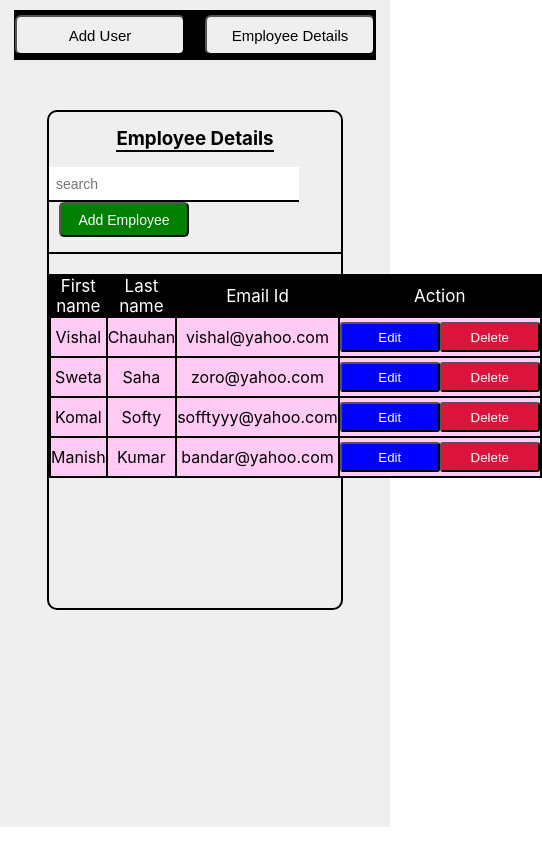
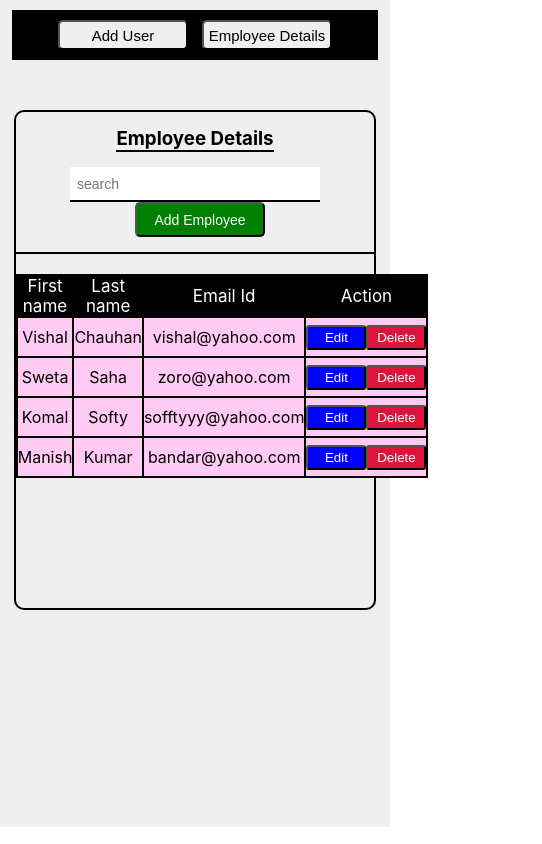
Before and after one commit to vishalam3636/Digikull-All-Assignments, a React (Create React App) app in the folder 07- User Employee (CRUD operation)/: page /details in a window 390 px wide. Shown: the whole page, 542 px wide, since content can reach past the window. Built offline with nearby package versions, Linux system fonts and the light colour scheme.

Commit message:
Add Employee CRUD Operation Completed, added responsiveness here

```diff
--- a/07- User Employee (CRUD operation)/src/components/editUser/editUser.css
+++ b/07- User Employee (CRUD operation)/src/components/editUser/editUser.css
@@ -5,6 +5,7 @@
 }
 
 .userFormContainer {
+  /* background-color: pink; */
   border: 2px solid black;
   width: 70%;
   margin: auto;
@@ -55,3 +56,11 @@
   background-color: white;
   color: #000;
 }
+
+/* MEDIA QUERY RESPONSIVENESS */
+@media only screen and (max-width: 600px) {
+  .userFormContainer {
+    width: 98%;
+    padding: 15px 10px;
+  }
+}
--- a/07- User Employee (CRUD operation)/src/components/employeeDetails/EmployeeDetails.js
+++ b/07- User Employee (CRUD operation)/src/components/employeeDetails/EmployeeDetails.js
@@ -56,7 +56,7 @@ function EmployeeDetails(props) {
                   <tr key={key}>
                     <td>{item.firstName}</td>
                     <td>{item.lastName}</td>
-                    <td>{item.email}</td>
+                    <td className="emailColumn">{item.email}</td>
                     <td>
                       <div className="buttonContainer">
                         <Link to={`/userDetailEdit/${key}`}>
--- a/07- User Employee (CRUD operation)/src/components/employeeDetails/employeeDetails.css
+++ b/07- User Employee (CRUD operation)/src/components/employeeDetails/employeeDetails.css
@@ -39,6 +39,10 @@
 
 .employeeDetailsContainer .top .searchFieldContainer {
   /* background-color: bisque; */
+  display: flex;
+  flex-wrap: wrap;
+  justify-content: center;
+  align-items: center;
 }
 
 .employeeDetailsContainer .top .searchFieldContainer input {
@@ -139,3 +143,31 @@
   border: 2px solid crimson;
   color: #000;
 }
+
+.table tr .emailColumn {
+  text-align: center;
+  overflow: hidden;
+}
+
+/* MEDIA QUERY ADDING RESPONSIVENESS */
+@media only screen and (max-width: 600px) {
+  .employeeDetailsContainer {
+    /* background-color: aqua;
+    background-color: rgb(193, 241, 241); */
+    width: 98%;
+    min-height: 500px;
+    border: 2px solid black;
+    border-radius: 10px;
+    margin-top: 50px;
+  }
+
+  .table tr td .editBtn {
+    width: 60px;
+    height: 25px;
+  }
+
+  .table tr td .delBtn {
+    width: 60px;
+    height: 25px;
+  }
+}
--- a/07- User Employee (CRUD operation)/src/components/header/header.css
+++ b/07- User Employee (CRUD operation)/src/components/header/header.css
@@ -15,3 +15,18 @@
   font-size: 15px;
   cursor: pointer;
 }
+
+@media only screen and (max-width: 600px) {
+  .headerComponent {
+    background-color: #000;
+    width: 99%;
+  }
+
+  .headerComponent button {
+    width: 130px;
+    height: 30px;
+    margin: 7px;
+    border-radius: 5px;
+    font-size: 15px;
+  }
+}
--- a/07- User Employee (CRUD operation)/src/components/userForm/userForm.css
+++ b/07- User Employee (CRUD operation)/src/components/userForm/userForm.css
@@ -5,6 +5,7 @@
 }
 
 .userFormContainer {
+  /* background-color: pink; */
   border: 2px solid black;
   width: 70%;
   margin: auto;
@@ -55,3 +56,11 @@
   background-color: white;
   color: #000;
 }
+
+/* MEDIA QUERY RESPONSIVENESS */
+@media only screen and (max-width: 600px) {
+  .userFormContainer {
+    width: 98%;
+    padding: 15px 10px;
+  }
+}
```
